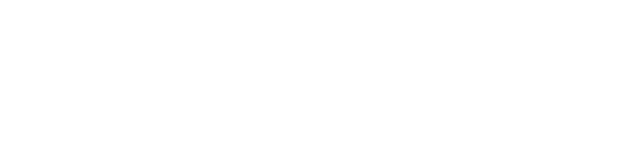
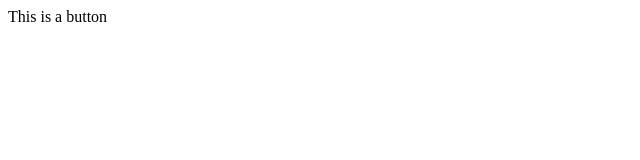
Before and after one commit to nipungrover51-ops/apnacollege-demo1, a plain HTML site: page index.html in a window 1280 px wide. Shown: the whole page, without its empty margins (0-640 px from the left). Drawn offline with Linux system fonts and the light colour scheme.

Commit message:
Button added

```diff
--- a/index.html
+++ b/index.html
@@ -6,6 +6,7 @@
     <title>Document</title>
 </head>
 <body>
+    This is a button
 
 
 </body>
```
